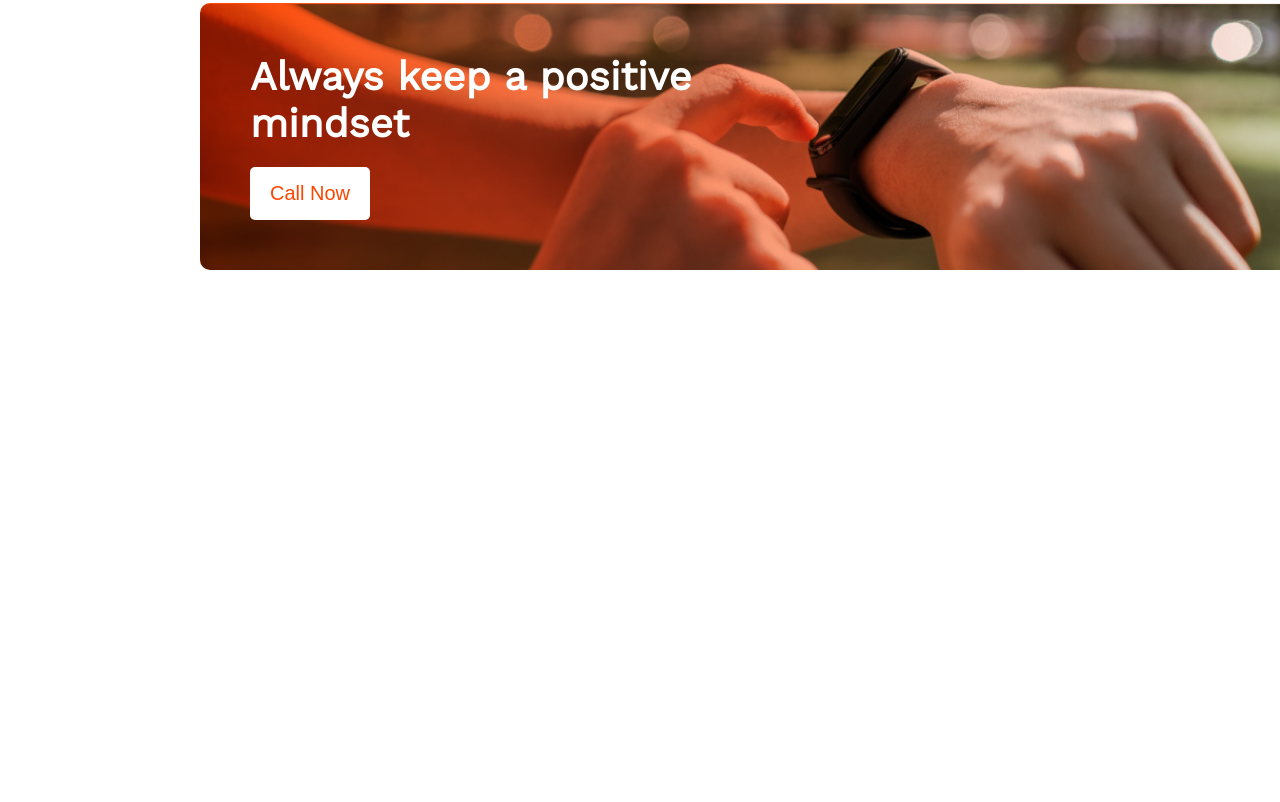
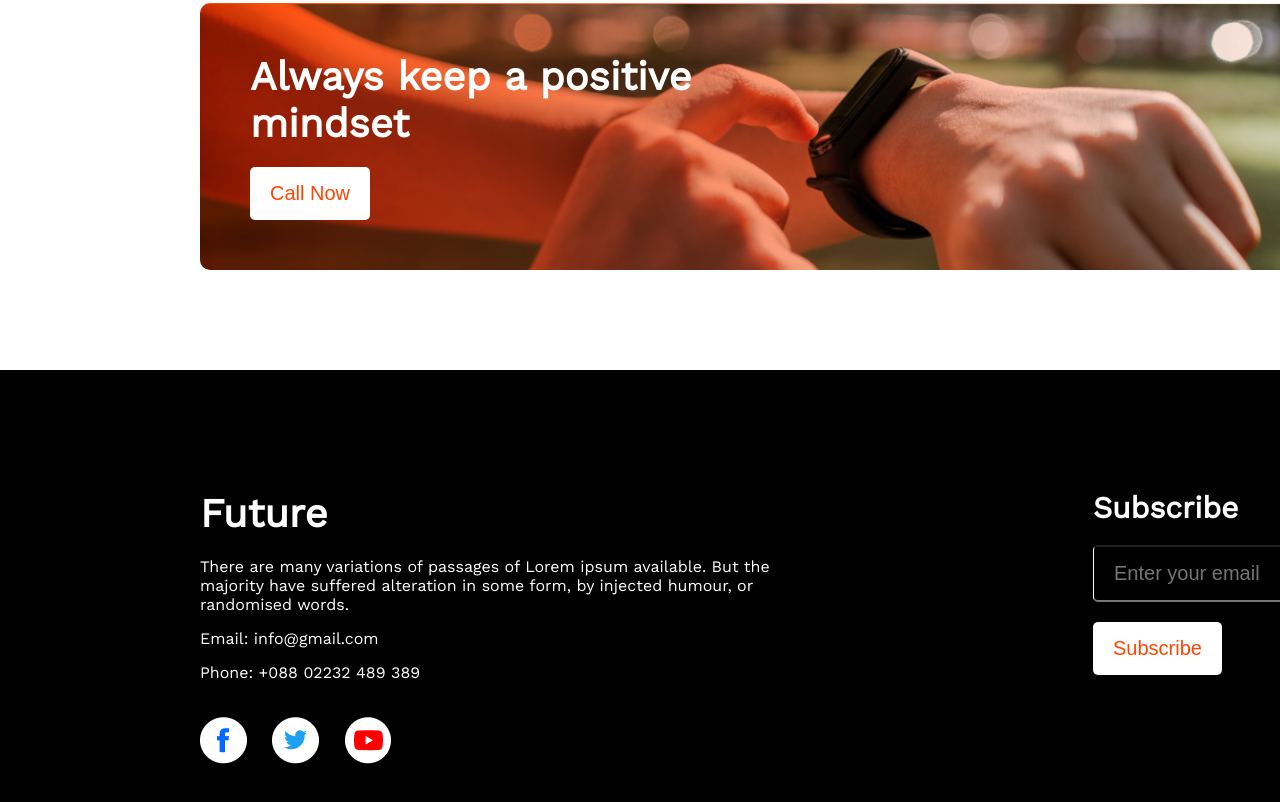
Before and after one commit to Bayshakhe/new-year-portfolio, a plain HTML site: page index.html in a window 1280 px wide. Shown: the part 2391-3193 px from the top of the page. Before the commit the page ends 2661 px from the top, so only its background shows below. Drawn offline with nearby package versions, Linux system fonts and the light colour scheme.

Commit message:
footer section done

```diff
--- a/index.html
+++ b/index.html
@@ -31,13 +31,13 @@
                 <h2 class="section-heading">My achievements</h2>
                 <p class="description">Lorem ipsum dolor sit, amet consectetur adipisicing elit. Voluptates quos cupiditate laboriosam esse magni consectetur voluptatibus possimus animi reprehenderit minima.</p>
                 <div class="description">
-                    <p><i class="fa-solid fa-check correct"></i> Lorem ipsum dolor sit amet.</p>
-                    <p><i class="fa-solid fa-check correct"></i> Lorem ipsum dolor.</p>
-                    <p><i class="fa-solid fa-check correct"></i> Lorem sit amet.</p>
-                    <p><i class="fa-solid fa-check correct"></i> Lorem ipsum dolor sit amet.</p>
-                    <p><i class="fa-solid fa-check correct"></i> Lorem ipsum dolor sit.</p>
-                    <p><i class="fa-solid fa-check correct"></i> Lorem ipsum dolor sit amet.</p>
-                    <p><i class="fa-solid fa-check correct"></i> Lorem ipsum dolor sit.</p>
+                    <p><i class="fa-solid fa-check correct"></i> Come up with new idea that improved things.</p>
+                    <p><i class="fa-solid fa-check correct"></i> Worked on a special projects.</p>
+                    <p><i class="fa-solid fa-check correct"></i> Received awards.</p>
+                    <p><i class="fa-solid fa-check correct"></i> Identified a problem and solved it.</p>
+                    <p><i class="fa-solid fa-check correct"></i> Re-organized something to make work better.</p>
+                    <p><i class="fa-solid fa-check correct"></i> Contributed to great customer service.</p>
+                    <p><i class="fa-solid fa-check correct"></i> Been complimented by your supervisor and co-workers.</p>
                 </div>
             </div>
         </section>
@@ -92,12 +92,26 @@
                 <button class="btn-primary">Call Now</button>
             </div>
         </section>
-
     </main>
 
     <!-- footer section strats -->
     <footer>
-
+        <div class="future">
+            <h2>Future</h2>
+            <p>There are many variations of passages of Lorem ipsum available. But the majority have suffered alteration in some form, by injected humour, or randomised words.</p>
+            <p>Email: info@gmail.com</p>
+            <p>Phone: +088 02232 489 389</p>
+            <div class="footer-icons">
+                <img src="./images/icons/fb.png" alt="">
+                <img src="./images/icons/twitter.png" alt="">
+                <img src="./images/icons/youtube.png" alt="">
+            </div>
+        </div>
+        <div class="subscribe">
+            <h3>Subscribe</h3>
+            <input type="email" name="email" id="email" placeholder="Enter your email">
+            <button class="btn-primary">Subscribe</button>
+        </div>
     </footer>
 
 </body>
--- a/styles/style.css
+++ b/styles/style.css
@@ -89,3 +89,46 @@ header{
     border: #FF4500;
     margin-top: 20px;
 }
+/* footer design starts */
+footer{
+    background-color: black;
+    color: white;
+    margin-top: 100px;
+    padding: 120px 200px;
+    display: flex;
+    justify-content: space-between;
+}
+.future{
+    width: 50%;
+}
+footer h2{
+    font-size: 40px;
+    margin-bottom: 20px;
+}
+footer h3{
+    font-size: 30px;
+    margin-bottom: 20px;
+}
+footer p{
+    margin-bottom: 15px;
+}
+.footer-icons img{
+    margin-top: 20px;
+    margin-right: 20px;
+}
+.subscribe input{
+    display: block;
+    font-size: 20px;
+    padding: 15px 20px;
+    border-radius: 5px;
+    border-left: 1px solid white;
+    border-right: 1px solid white;
+    background-color: 	black;
+    margin-bottom: 20px;
+}
+.subscribe button{
+    background-color: white;
+    color: #FF4500;
+    border: #FF4500;
+    padding: 15 30px;
+}
```
